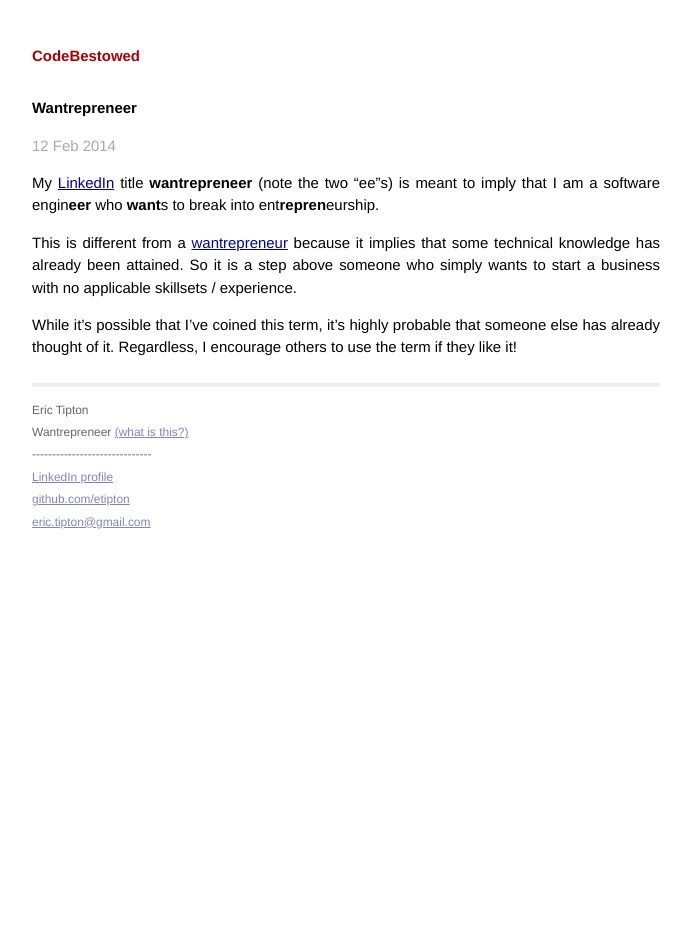
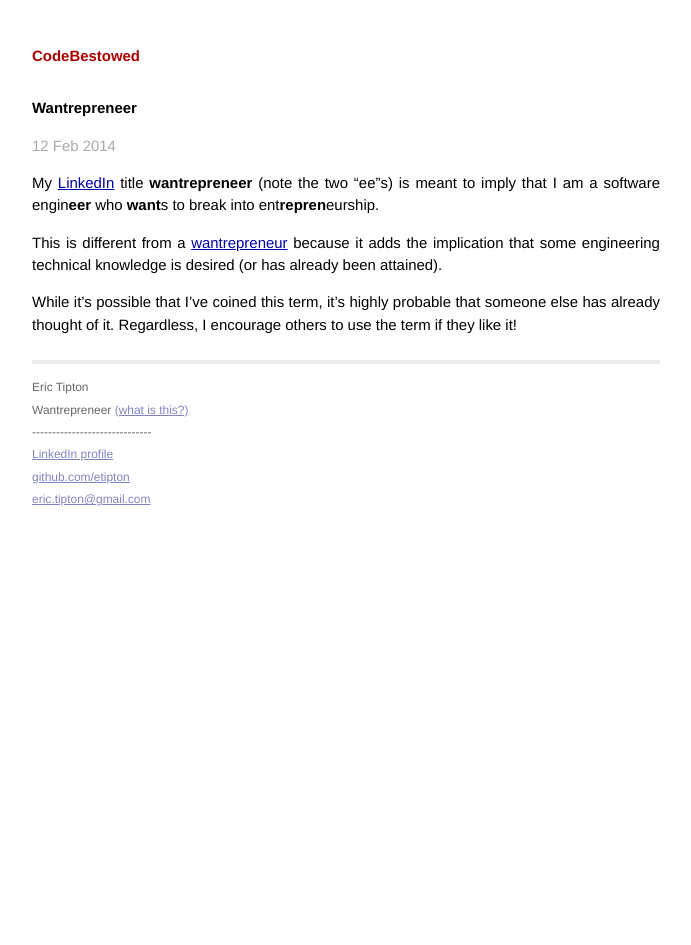
Before and after one commit to etipton/etipton.github.io, a Jekyll site: the page built from _posts/2014-02-12-wantrepreneer.markdown, in a window 1280 px wide. Shown: the whole page, without its empty margins (294-985 px from the left). Built offline with Jekyll 4.4.1, drawn with Linux system fonts in a browser that asks for light colours; Markdown is read by kramdown in place of the engine named in the settings.

Commit message:
'kinder' wording for wantrepreneer post

```diff
--- a/_posts/2014-02-12-wantrepreneer.markdown
+++ b/_posts/2014-02-12-wantrepreneer.markdown
@@ -7,6 +7,6 @@ categories: culture entrepreneurship
 
 My [LinkedIn](http://www.linkedin.com/pub/eric-tipton/4/666/a83) title **wantrepreneer** (note the two "ee"s) is meant to imply that I am a software engin**eer** who **want**s to break into ent**repren**eurship.
 
-This is different from a [wantrepreneur](http://www.urbandictionary.com/define.php?term=wantrepreneur) because it implies that some technical knowledge has already been attained. So it is a step above someone who simply wants to start a business with no applicable skillsets / experience.
+This is different from a [wantrepreneur](http://www.urbandictionary.com/define.php?term=wantrepreneur) because it adds the implication that some engineering technical knowledge is desired (or has already been attained).
 
 While it's possible that I've coined this term, it's highly probable that someone else has already thought of it. Regardless, I encourage others to use the term if they like it!
```
